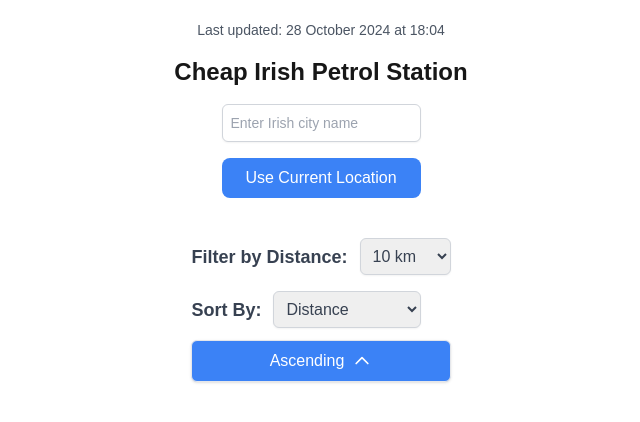
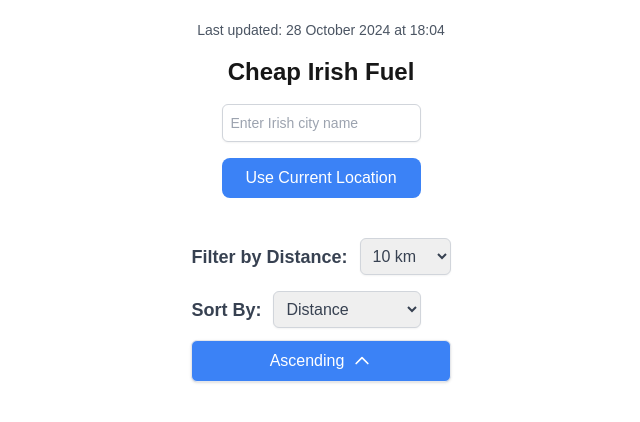
Before and after one commit to jhonnyfc/cheap-irish-fuel-app, a Next.js app: page / in a window 1280 px wide. Shown: the top 422 px of the page, without its empty margins (319-959 px from the left). Built offline with nearby package versions, Linux system fonts and the light colour scheme.

Commit message:
feat: update name

```diff
--- a/src/app/page.tsx
+++ b/src/app/page.tsx
@@ -153,7 +153,7 @@
         Last updated: {formattedDate}
       </p>
 
-      <h1 className="text-2xl font-bold mt-4">Cheap Irish Petrol Station</h1>
+      <h1 className="text-2xl font-bold mt-4">Cheap Irish Fuel</h1>
 
       <SearchComponent
         city={city}
```
